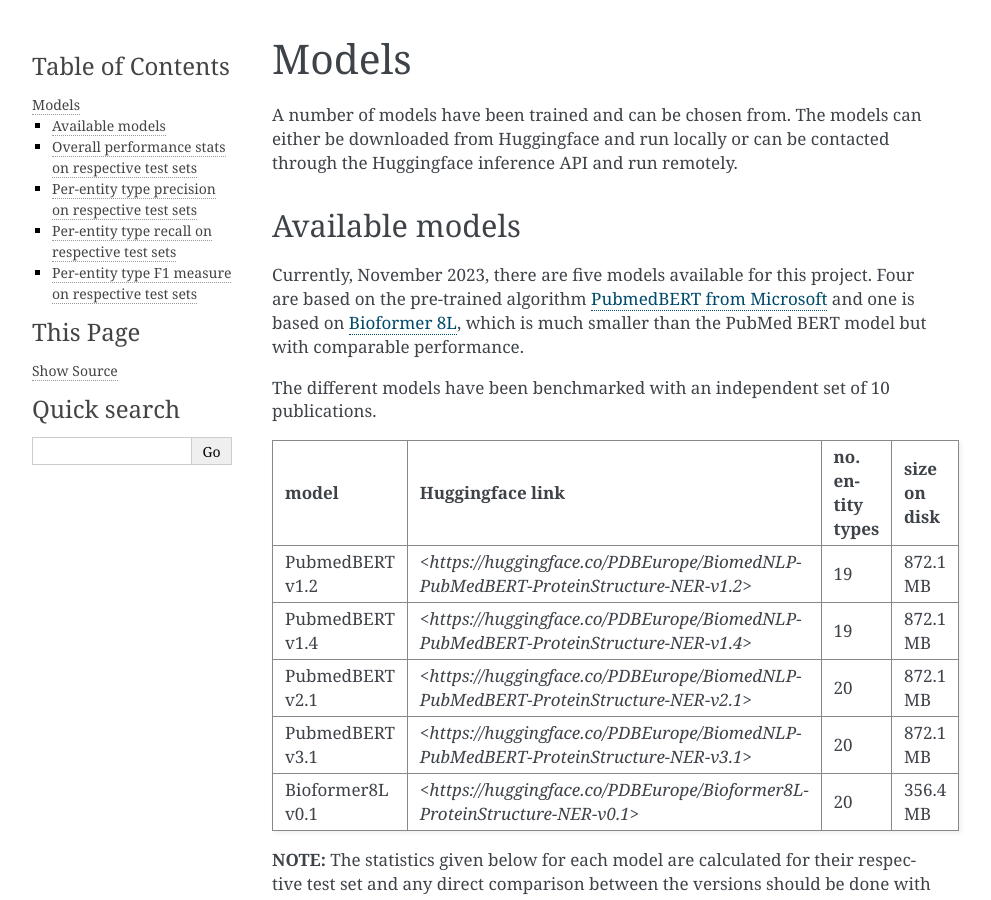
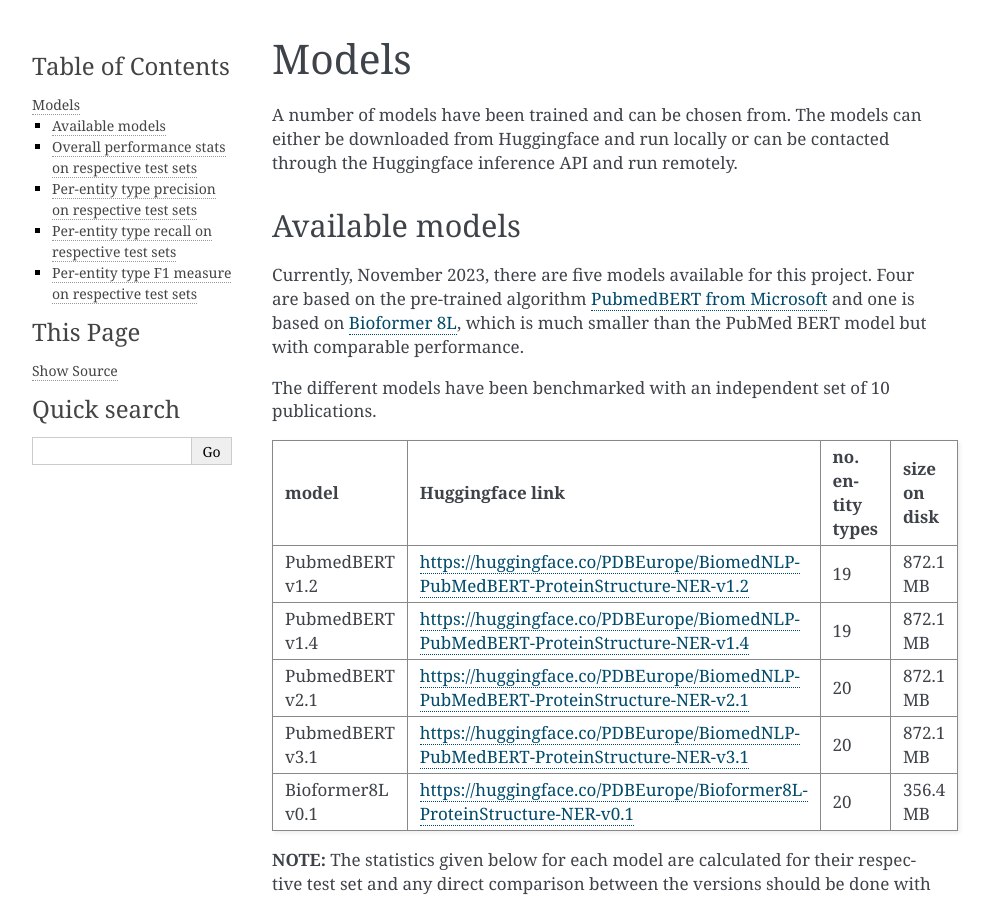
Before and after one commit to PDBeurope/ner_for_protein_structures, a Sphinx documentation site: the page built from docs/source/models.rst, in a window 1280 px wide and 900 px high. Shown: the whole window, without its empty margins (148-1139 px from the left). Built offline with Sphinx 7.4.7, drawn with Linux system fonts in a browser that asks for light colours.

Commit message:
updating documentation

```diff
--- a/docs/source/models.rst
+++ b/docs/source/models.rst
@@ -19,15 +19,15 @@
 The different models have been benchmarked with an independent set of 10
 publications.
 
-================ =================================================================================== ================ ============
-model            Huggingface link                                                                    no. entity types size on disk
-================ =================================================================================== ================ ============
-PubmedBERT v1.2  `<https://huggingface.co/PDBEurope/BiomedNLP-PubMedBERT-ProteinStructure-NER-v1.2>`               19     872.1 MB
-PubmedBERT v1.4  `<https://huggingface.co/PDBEurope/BiomedNLP-PubMedBERT-ProteinStructure-NER-v1.4>`               19     872.1 MB
-PubmedBERT v2.1  `<https://huggingface.co/PDBEurope/BiomedNLP-PubMedBERT-ProteinStructure-NER-v2.1>`               20     872.1 MB
-PubmedBERT v3.1  `<https://huggingface.co/PDBEurope/BiomedNLP-PubMedBERT-ProteinStructure-NER-v3.1>`               20     872.1 MB
-Bioformer8L v0.1 `<https://huggingface.co/PDBEurope/Bioformer8L-ProteinStructure-NER-v0.1>`                        20     356.4 MB
-================ =================================================================================== ================ ============
+================ =============================================================================== ================ ============
+model            Huggingface link                                                                no. entity types size on disk
+================ =============================================================================== ================ ============
+PubmedBERT v1.2  https://huggingface.co/PDBEurope/BiomedNLP-PubMedBERT-ProteinStructure-NER-v1.2               19     872.1 MB
+PubmedBERT v1.4  https://huggingface.co/PDBEurope/BiomedNLP-PubMedBERT-ProteinStructure-NER-v1.4               19     872.1 MB
+PubmedBERT v2.1  https://huggingface.co/PDBEurope/BiomedNLP-PubMedBERT-ProteinStructure-NER-v2.1               20     872.1 MB
+PubmedBERT v3.1  https://huggingface.co/PDBEurope/BiomedNLP-PubMedBERT-ProteinStructure-NER-v3.1               20     872.1 MB
+Bioformer8L v0.1 https://huggingface.co/PDBEurope/Bioformer8L-ProteinStructure-NER-v0.1                        20     356.4 MB
+================ =============================================================================== ================ ============
 
 **NOTE:** The statistics given below for each model are calculated for their respective
 test set and any direct comparison between the versions should be done with caution.
```
